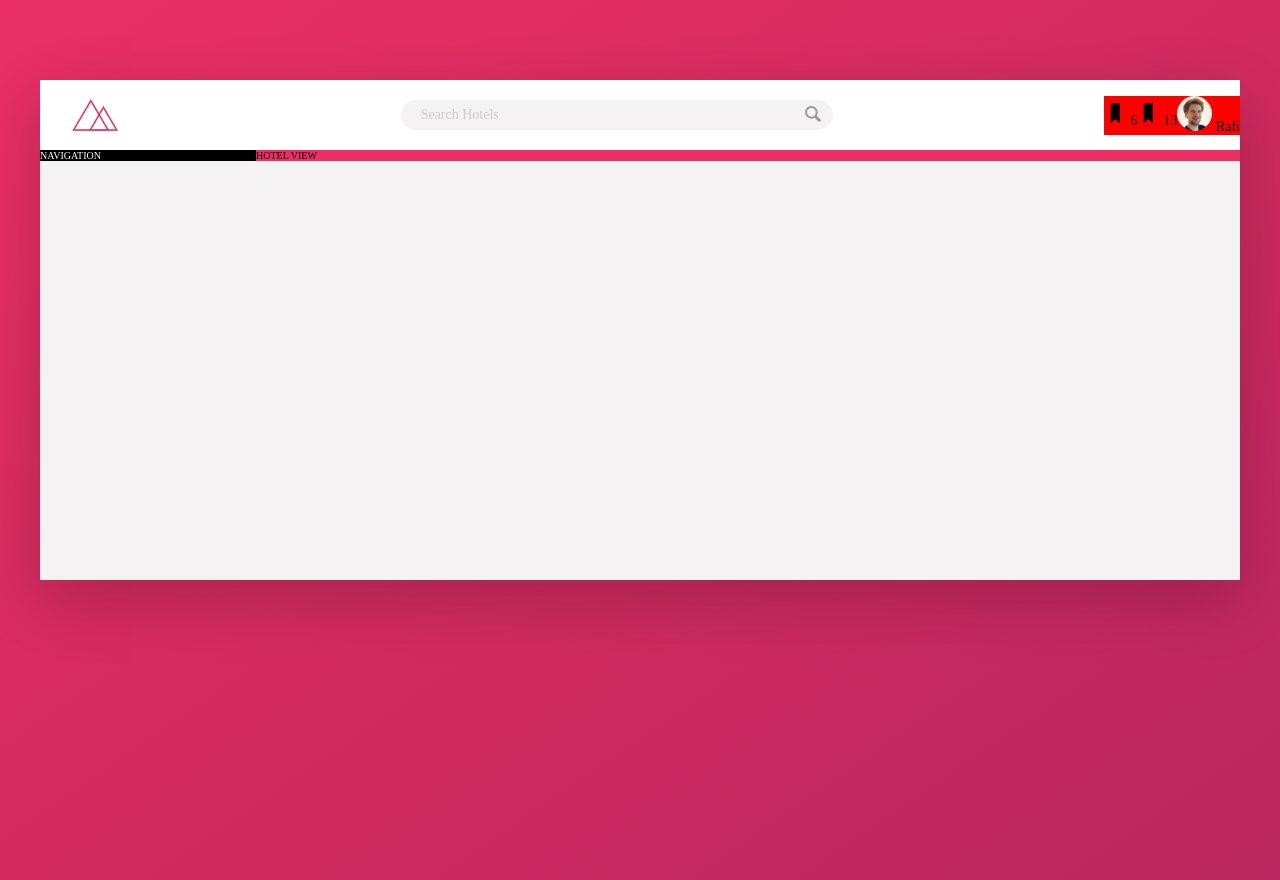
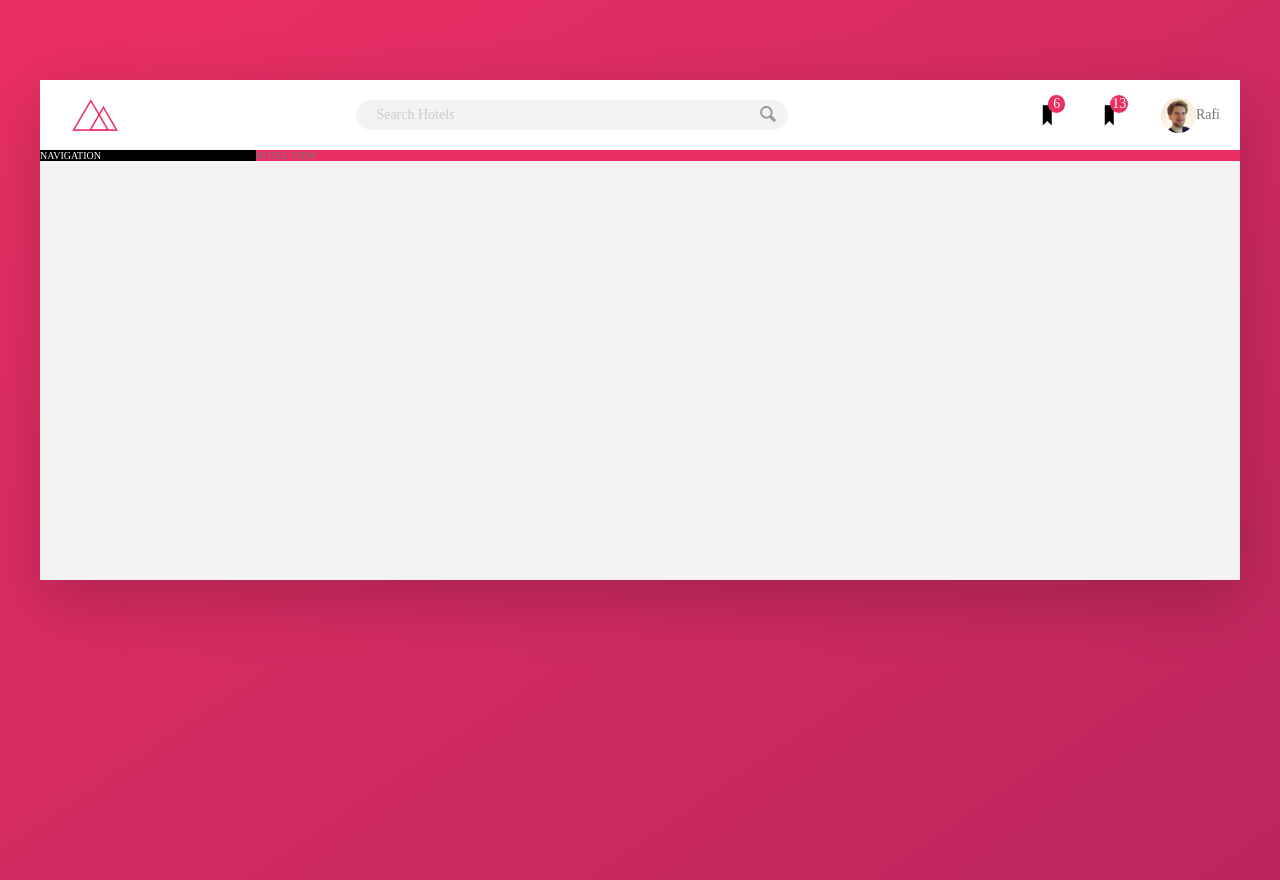
Before and after one commit to Shahjalalrafi/trillo, a website: page index.html in a window 1280 px wide. Drawn offline with Linux system fonts and the light colour scheme.

Commit message:
header implementation done

```diff
--- a/sass/_base.scss
+++ b/sass/_base.scss
@@ -44,6 +44,7 @@ html {
 }
 
 body {
+    color: var(--color-Grey-dark-2);
     background-image: linear-gradient(to right bottom, var(--color-Primary), var(--color-Primary-dark));
     background-repeat: no-repeat;
     min-height: 100vh;
--- a/sass/_component.scss
+++ b/sass/_component.scss
@@ -61,13 +61,25 @@
 //navigation
 
 .user-nav {
-    background-color: red;
+    align-self: stretch;
+
     display: flex;
-    justify-content: center;
     align-items: center;
 
+    & > * {
+        padding: 0 2rem;
+        height: 100%;
+        display: flex;
+        justify-content: center;
+        align-items: center;
+    }
+    & > *:hover {
+        background-color: var(--color-Grey-light-3);
+
+    }
+
     &__icon-box {
-        height: 100%;
+        position: relative;
     }
 
     &__icon {
@@ -76,11 +88,18 @@
     }
 
     &__notification {
+        position: absolute;
+        top: 1.5rem;
+        right: 1.3rem;
+        background-color: var(--color-Primary);
+        width: 1.75rem;
+        height: 1.75rem;
+        border-radius: 100px;
+        color: #fff;
 
-    }
-
-    &__user {
-
+        display: flex;
+        justify-content: center;
+        align-items: center;
     }
 
     &__user-photo {
@@ -88,8 +107,4 @@
         width: 3.5rem;
         border-radius: 50%;
     }
-
-    &__user-name {
-
-    }
 }
```
Also changed, not shown: css/style.css, 1 other file.
